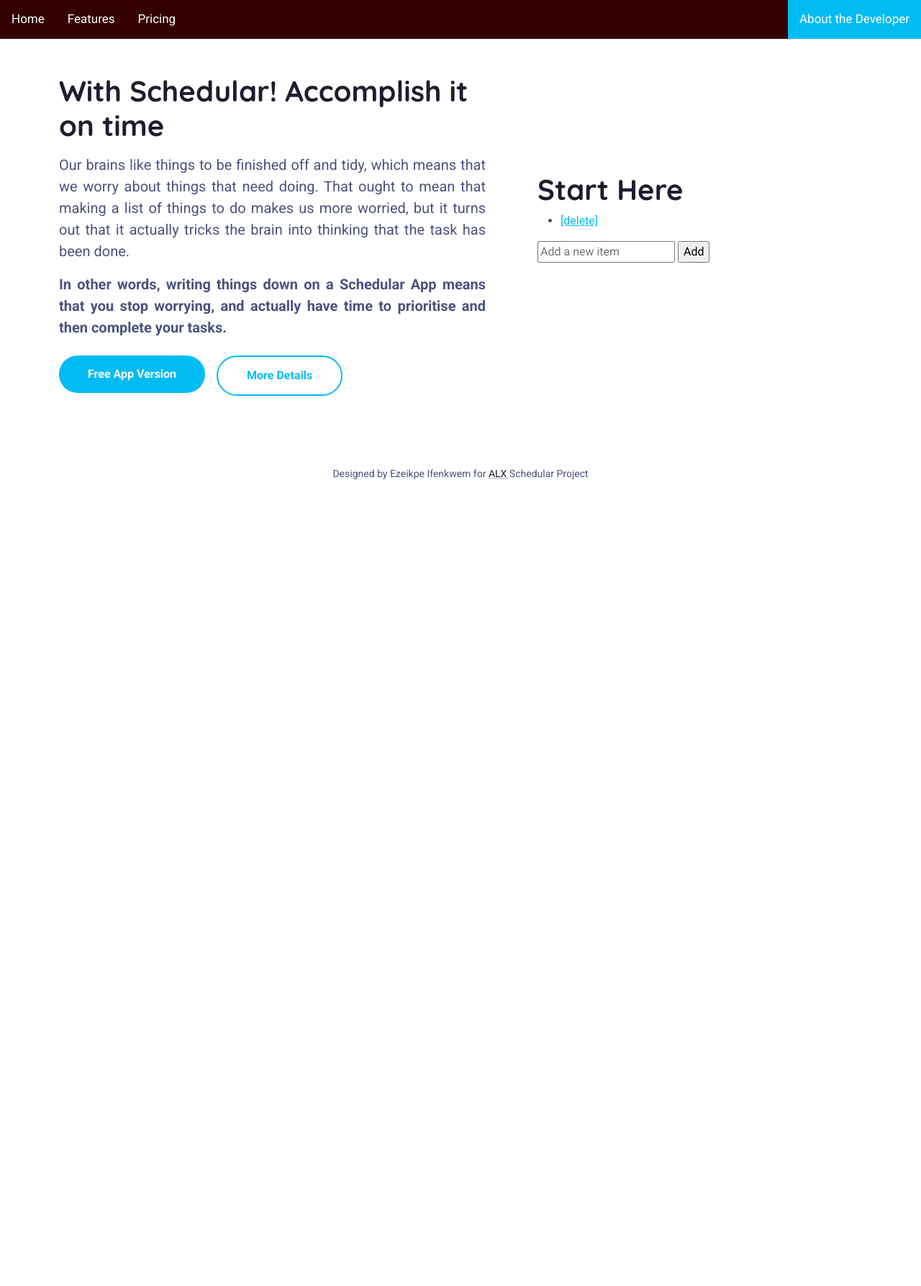
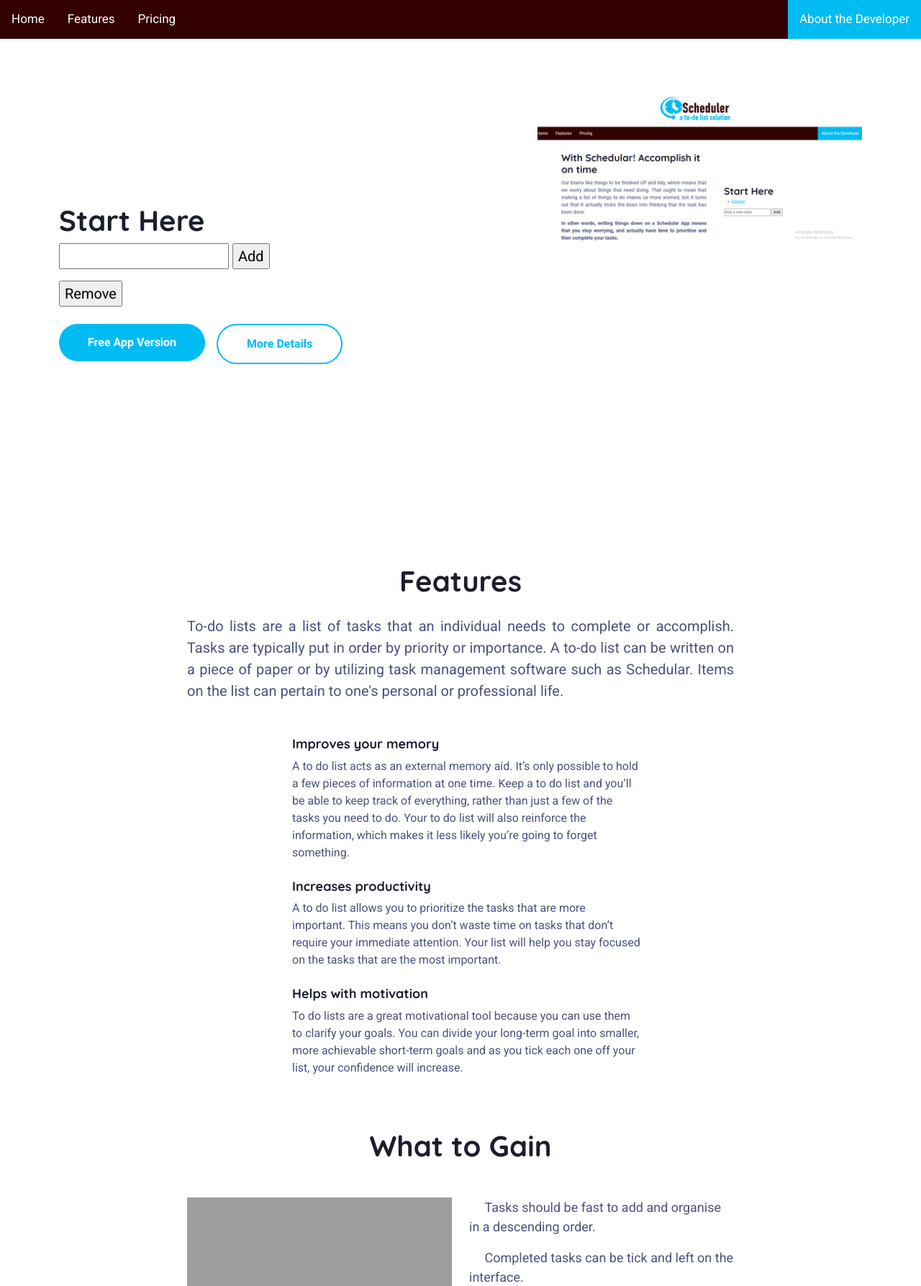
Before and after one commit to Ezeikpe/schedular, a Flask app: template templates/index.html in a window 1280 px wide. Shown: the part 152-1939 px from the top of the page at 72% size. Before the commit the page ends 818 px from the top, so only its background shows below. Run offline with Flask 3, Linux system fonts and the light colour scheme; the template is opened without the code that fills it, so the values that code supplies are empty; some libraries are stand-ins or nearby versions; grey boxes are pictures that could not be loaded.

Commit message:
Updated index.html

```diff
--- a/templates/index.html
+++ b/templates/index.html
@@ -8,7 +8,7 @@
     <meta http-equiv="X-UA-Compatible" content="IE=edge">
     <meta name="viewport" content="width=device-width, initial-scale=1.0">
     <meta name="description" content="">
-    <meta name="author" content="Xiaoying Riley at 3rd Wave Media">
+    <meta name="author" content="Ezeikpe ALX Project Task - Scheduler App">
     <link rel="shortcut icon" href="favicon.png">
 
     <!-- Google Font -->
@@ -45,18 +45,32 @@
   <a href="#content-section">Pricing</a>
   <a href="#author-section" class="split">About the Developer</a>
 </div>
-    <section class="hero-section">
+	<section class="hero-section">
 	    <div class="container">
 		    <div class="row">
 			    <div class="col-12 col-md-7 pt-5 mb-5 align-self-center">
 				    <div class="promo pe-md-3 pe-lg-5">
-					    <h1 class="headline mb-3">
-						    With Schedular! Accomplish it <br>on time
-					    </h1><!--//headline-->
-					    <div class="subheadline mb-4">
-					      <p align="justify">Our brains like things to be finished off and tidy, which means that we worry about things that need doing. That ought to mean that making a list of things to do makes us more worried, but it turns out that it actually tricks the brain into thinking that the task has been done.</p>
-					      <p align="justify"><strong>In other words, writing things down on a Schedular App means that you stop worrying, and actually have time to prioritise and then complete your tasks.</strong></p>
-					    </div><!--//subheading-->
+
+					    <h1>Start Here</h1>
+						<div class="subheadline mb-4">
+    <form action="{{ url_for('add') }}" method="post">
+      <input type="text" name="item_text">
+      <input type="submit" value="Add">
+    </form>
+    <ul>
+      {% for item in todo_items %}
+        <li>
+          <input type="checkbox" name="item_completed" value="{{ loop.index0 }}" {% if item.completed %}checked{% endif %}>
+          {{ item.text }}
+        </li>
+      {% endfor %}
+    </ul>
+    <form action="{{ url_for('remove') }}" method="post">
+      <input type="submit" value="Remove">
+    </form>
+
+
+				    </div><!--//subheading-->
 
 					    <div class="cta-holder row gx-md-3 gy-3 gy-md-0">
 						    <div class="col-12 col-md-auto">
@@ -72,16 +86,7 @@
 			    </div><!--col-->
 			    <div class="col-12 col-md-5 mb-5 align-self-center">
 				    <div class="book-cover-holder">
-					    <h1>Start Here</h1>
-    <ul>
-
-            <li> <a href="/delete/{{ loop.index0 }}">[delete]</a></li>
-
-    </ul>
-    <form action="/add" method="post">
-        <input type="text" name="item" placeholder="Add a new item">
-        <input type="submit" value="Add">
-    </form>
+					    <img class="img-fluid book-cover" src="assets/images/devbook-cover.png" alt="book cover" >
 
 				    </div><!--//book-cover-holder-->
 
@@ -91,12 +96,103 @@
 
 
 
+    <section id="audience-section" class="audience-section py-5">
+      <div class="container">
+		    <h2 class="section-heading text-center mb-4">Features</h2>
+		    <div class="section-intro single-col-max mx-auto text-center mb-5">
+			    <div align="justify">To-do lists are a list of tasks that an individual needs to complete or accomplish. Tasks are typically put in order by priority or importance. A to-do list can be written on a piece of paper or by utilizing task management software such as Schedular. Items on the list can pertain to one's personal or professional life.
+		        </div>
+		    </div><!--//section-intro-->
+		    <div class="audience mx-auto">
+			    <div class="item row gx-3">
+				    <div class="col-auto item-icon"><i class="fas fa-user-check"></i></div>
+				    <div class="col">
+					    <h4 class="item-title">Improves your memory</h4>
+					    <div class="item-desc">A to do list acts as an external memory aid. It’s only possible to hold a few pieces of information at one time. Keep a to do list and you’ll be able to keep track of everything, rather than just a few of the tasks you need to do. Your to do list will also reinforce the information, which makes it less likely you’re going to forget something.</div>
+				    </div><!--//col-->
+			    </div><!--//item-->
+			    <div class="item row gx-3">
+				    <div class="col-auto item-icon"><i class="fas fa-user-check"></i></div>
+				    <div class="col">
+					    <h4 class="item-title">Increases productivity</h4>
+					    <div class="item-desc">A to do list allows you to prioritize the tasks that are more important. This means you don’t waste time on tasks that don’t require your immediate attention. Your list will help you stay focused on the tasks that are the most important.</div>
+				    </div><!--//col-->
+			    </div><!--//item-->
+			    <div class="item row gx-3">
+				    <div class="col-auto item-icon"><i class="fas fa-user-check"></i></div>
+				    <div class="col">
+					    <h4 class="item-title">Helps with motivation</h4>
+					    <div class="item-desc">To do lists are a great motivational tool because you can use them to clarify your goals. You can divide your long-term goal into smaller, more achievable short-term goals and as you tick each one off your list, your confidence will increase.</div>
+				    </div><!--//col-->
+			    </div><!--//item-->
+
+			    </div><!--//item-->
+		    </div><!--//audience-->
+      </div><!--//container-->
+    </section><!--//audience-section-->
+
+	<section id="content-section" class="content-section">
+	    <div class="container">
+		    <div class="single-col-max mx-auto">
+		    <h2 class="section-heading text-center mb-5">What to Gain</h2>
+			    <div class="row">
+				    <div class="col-12 col-md-6">
+					    <div class="figure-holder mb-5">
+						    <img class="img-fluid" src="assets/images/devbook-devices.png" alt="image" >
+					    </div><!--//figure-holder-->
+				    </div><!--//col-->
+				    <div class="col-12 col-md-6 mb-5">
+					    <div class="key-points mb-4 text-center">
+						    <ul class="key-points-list list-unstyled mb-4 mx-auto d-inline-block text-start">
+							    <li><i class="fas fa-check-circle me-2"></i>Tasks should be fast to add and organise in a descending  order.</li>
+							    <li><i class="fas fa-check-circle me-2"></i>Completed tasks can be tick and left on the interface.</li>
+								<li><i class="fas fa-check-circle me-2"></i>Completed tasks can be used for future reference when needed.</li>
+							    <li><i class="fas fa-check-circle me-2"></i>Ability to plan your workflow.</li>
+							    <li><i class="fas fa-check-circle me-2"></i>Setting priorities.</li>
+							    <li><i class="fas fa-check-circle me-2"></i>Reminders for any self-imposed deadlines. </li>
+							    <li><i class="fas fa-check-circle me-2"></i>Allocation of tasks if using it for task management.</li>
+						    </ul>
+						    <div class="text-center"><a class="btn btn-primary" href="#">Free Version</a></div>
+					    </div><!--//key-points-->
+
+				    </div><!--//col-12-->
+			    </div><!--//row-->
+		    </div><!--//single-col-max-->
+	    </div><!--//container-->
+    </section><!--//content-section-->
+
+
+    <section id="author-section" class="author-section section theme-bg-primary py-5">
+	    <div class="container py-3">
+		    <div class="author-profile text-center mb-5">
+			    <img class="author-pic" src="assets/images/profiles/author-profile.png" alt="image" >
+		    </div><!--//author-profile-->
+		    <h2 class="section-heading text-center text-white mb-3">The Founder</h2>
+		    <div class="author-bio single-col-max mx-auto">
+			    <p>My name is Ezeikpe Ifenkwem, I am a system specialist, motivates in using technology to solve problems in different capacities. </p>
+			    <p>My specialty includes Database Administrator, System Network and Cyber Security Analyst, Frontend and Backend Operations and Web Designing. I have gotten certification in different tech programs, and presently studying Software Engineering with ALX Africa.</p>
+			    <div class="author-links text-center pt-4">
+			        <h5 class="text-white mb-4">Follow Me</h5>
+				    <ul class="social-list list-unstyled">
+					    <li class="list-inline-item"><a href="https://twitter.com/ezeikpeifenkwem"><i class="fab fa-twitter"></i></a></li>
+					    <li class="list-inline-item"><a href="https://github.com/ezeikpe"><i class="fab fa-github-alt"></i></a></li>
+			            <li class="list-inline-item"><a href="https://linkedin.com/ezeikpeifenkwem"><i class="fas fa-linkedin"></i></a></li>
+			        </ul><!--//social-list-->
+			    </div><!--//author-links-->
+
+		    </div><!--//author-bio-->
+
+	    </div><!--//container-->
+    </section><!--//author-section-->
+
+
+
     <footer class="footer">
 
 	    <div class="footer-bottom text-center py-5">
 
 
-            <small class="copyright">Designed by Ezeikpe Ifenkwem</i> for <a class="theme-link" href="#" target="_blank">ALX </a>Schedular Project</small>
+            <small class="copyright">Designed by Ezeikpe Ifenkwem</i> for <a class="theme-link" href="#" target="_blank">ALX </a>Landing Page Project</small>
 
 	    </div>
 
```
